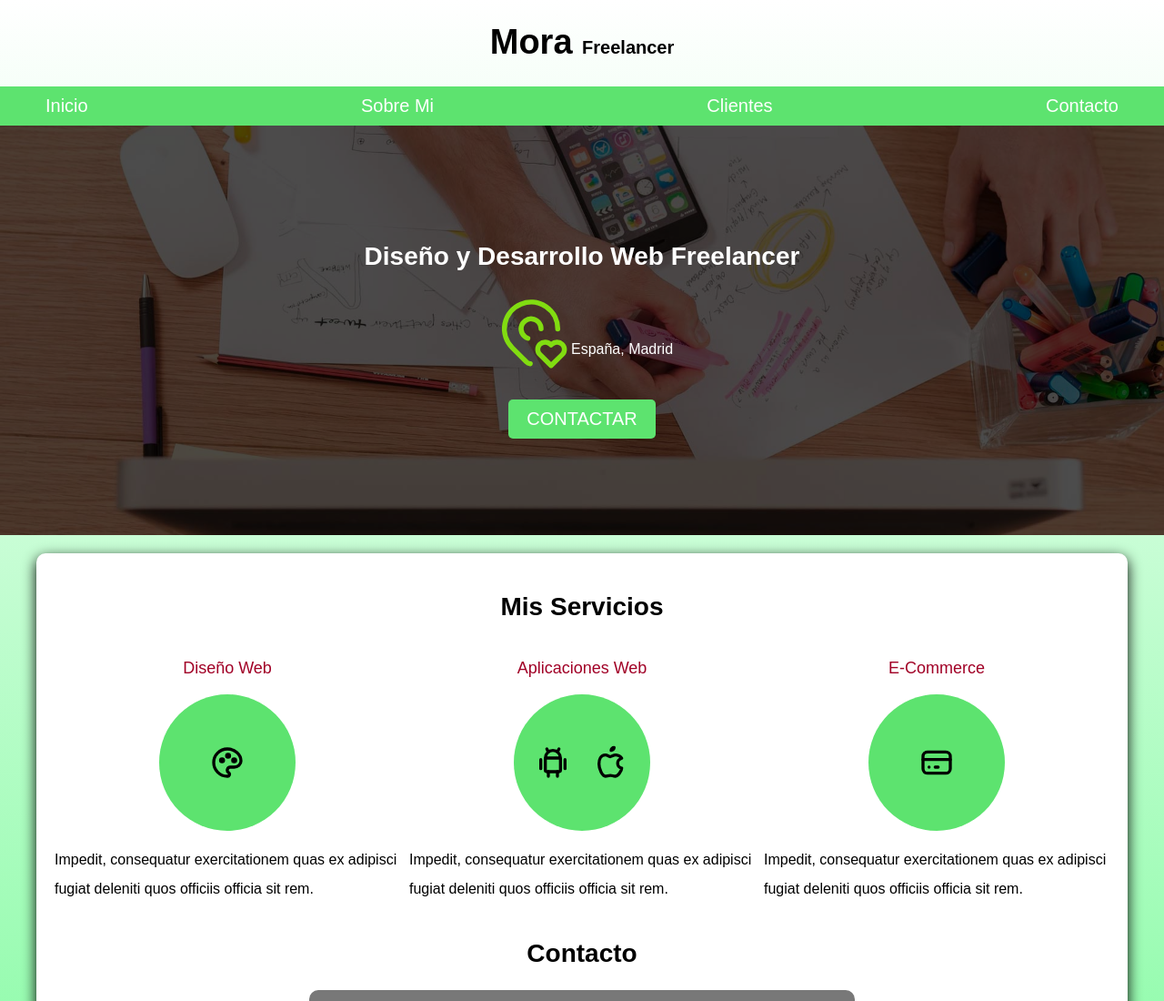
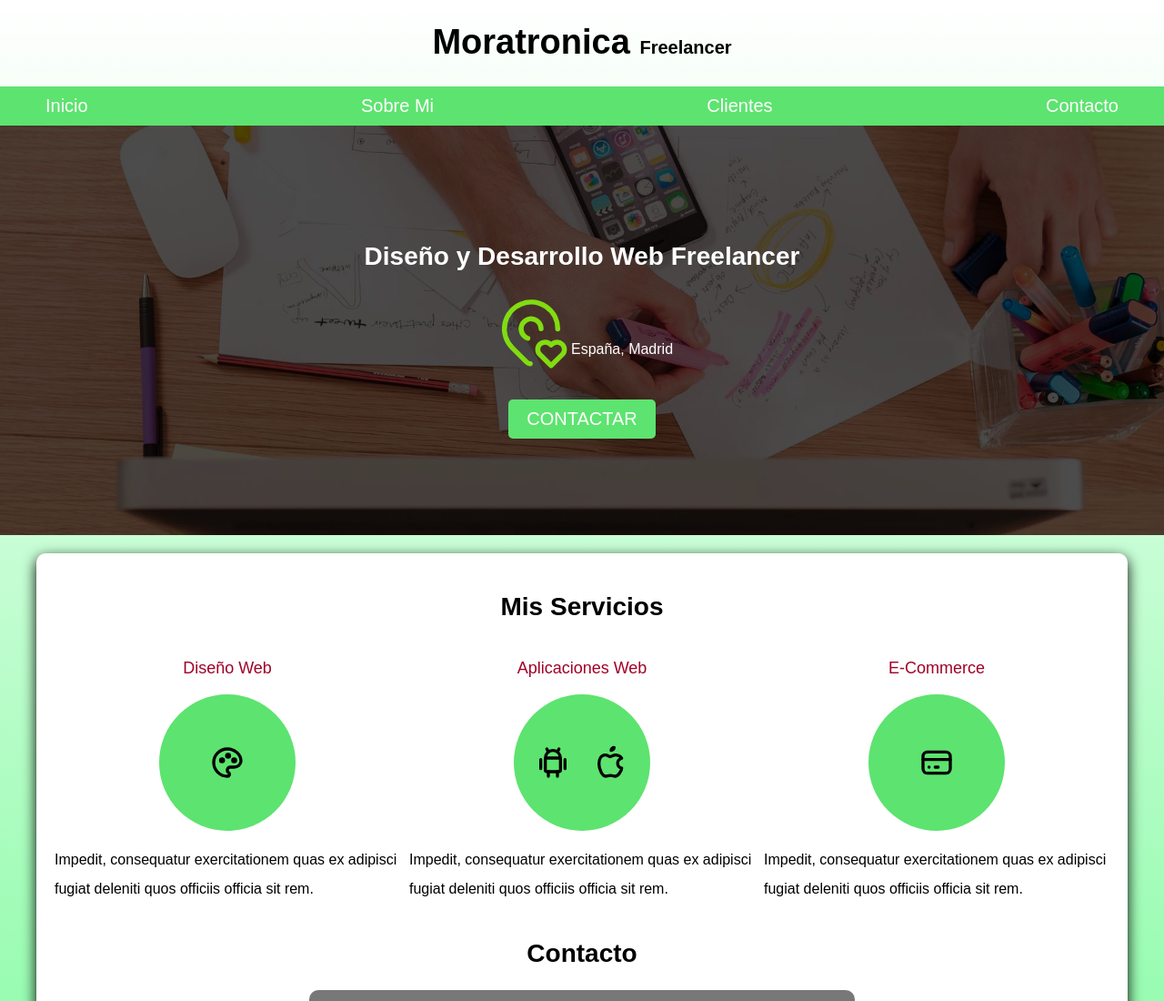
Before and after one commit to Moratronica/Freelancer, a plain HTML site: page index.html in a window 1280 px wide. Shown: the top 1100 px of the page at 91% size. Drawn offline with Linux system fonts and the light colour scheme; a web font is replaced by a local one.

Commit message:
despliegue ajuste

```diff
--- a/index.html
+++ b/index.html
@@ -12,7 +12,7 @@
 </head>
 <body>
     <header>
-        <h1 class="titulo"> Mora <span>Freelancer</span> </h1>
+        <h1 class="titulo"> Moratronica <span>Freelancer</span> </h1>
     </header>
 
     <div class="nav-bg">
```
